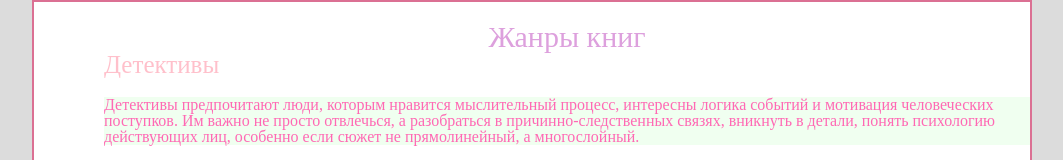
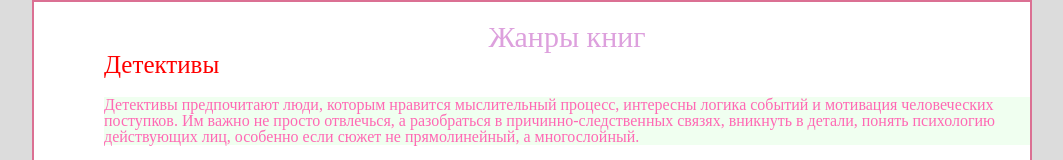
Before and after one commit to Dasha2627/homework_2, a plain HTML site: page book/index.html in a window 1280 px wide. Shown: the top 160 px of the page, without its empty margins (108-1171 px from the left). Drawn offline with Linux system fonts and the light colour scheme.

Commit message:
color red

```diff
--- a/book/index.html
+++ b/book/index.html
@@ -16,7 +16,7 @@
         <div class="block">
             <h1>Жанры книг</h1>
             <div class="box_3">
-                <h2>Детективы</h2>
+                <h2 class="color_red">Детективы</h2>
                 <p>Детективы предпочитают люди, которым нравится мыслительный процесс, интересны логика
                     событий и мотивация человеческих
                     поступков. Им важно не просто отвлечься, а разобраться в причинно-следственных связях, вникнуть в
--- a/style/index.css
+++ b/style/index.css
@@ -12,6 +12,10 @@ h1 {
     text-align: center;
     font-size: 30px;
     margin-top: 20px;
+}
+
+.color_red {
+    color: red;
 }
 
 body {
```
